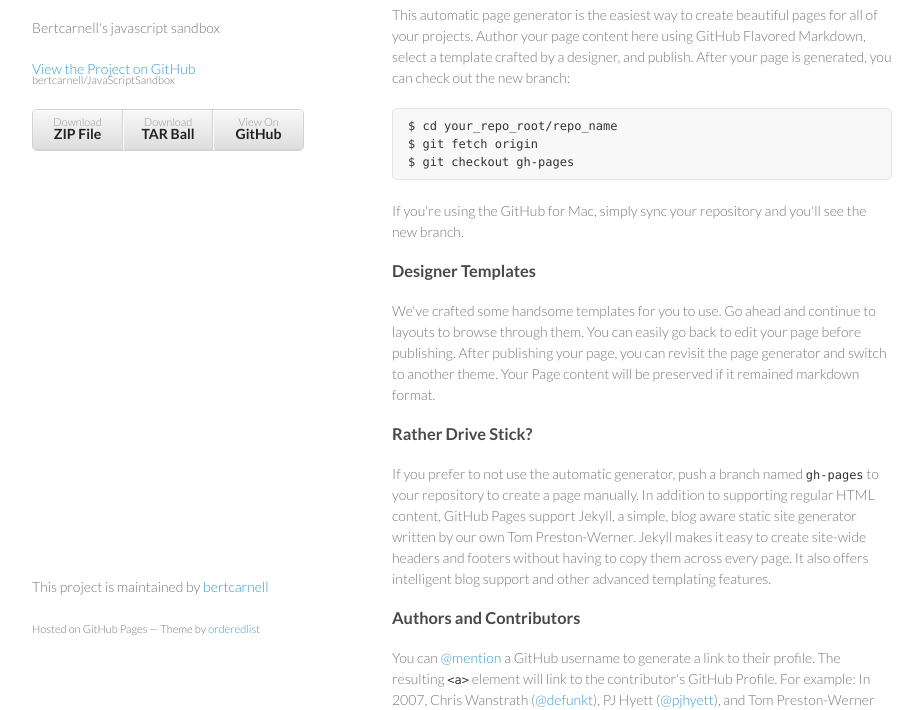
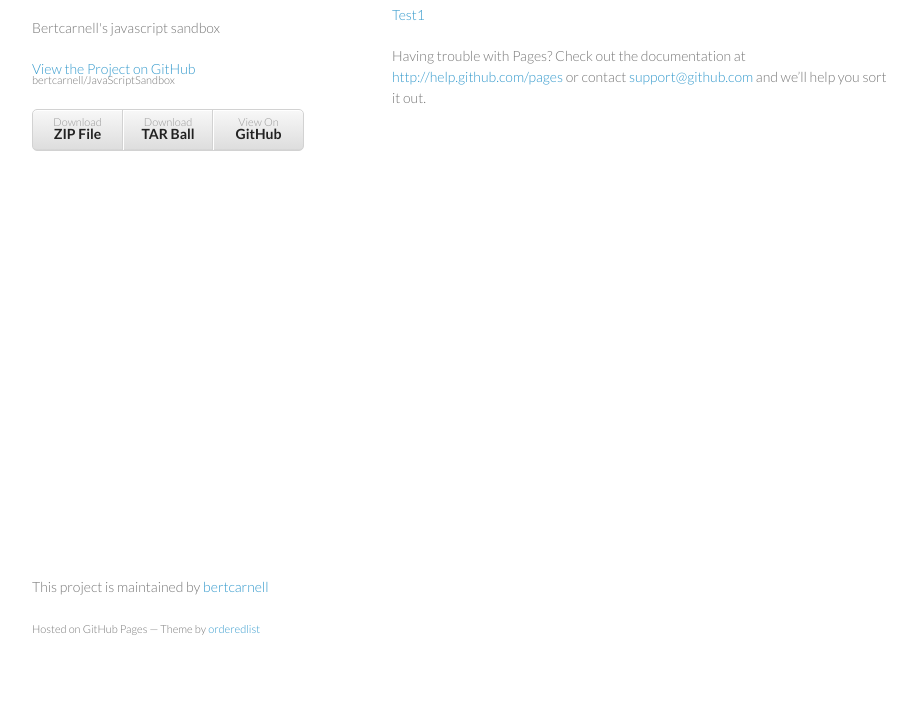
Before and after one commit to bertcarnell/JavaScriptSandbox, a plain HTML site: page index.html in a window 1280 px wide. Shown: the part 92-802 px from the top of the page, without its empty margins (178-1101 px from the left). Drawn offline with Linux system fonts and the light colour scheme.

Commit message:
Update index.html

```diff
--- a/index.html
+++ b/index.html
@@ -31,32 +31,7 @@
         <h3>
 <a name="welcome-to-github-pages" class="anchor" href="#welcome-to-github-pages"><span class="octicon octicon-link"></span></a>Welcome to GitHub Pages.</h3>
 
-<p>This automatic page generator is the easiest way to create beautiful pages for all of your projects. Author your page content here using GitHub Flavored Markdown, select a template crafted by a designer, and publish. After your page is generated, you can check out the new branch:</p>
-
-<pre><code>$ cd your_repo_root/repo_name
-$ git fetch origin
-$ git checkout gh-pages
-</code></pre>
-
-<p>If you're using the GitHub for Mac, simply sync your repository and you'll see the new branch.</p>
-
-<h3>
-<a name="designer-templates" class="anchor" href="#designer-templates"><span class="octicon octicon-link"></span></a>Designer Templates</h3>
-
-<p>We've crafted some handsome templates for you to use. Go ahead and continue to layouts to browse through them. You can easily go back to edit your page before publishing. After publishing your page, you can revisit the page generator and switch to another theme. Your Page content will be preserved if it remained markdown format.</p>
-
-<h3>
-<a name="rather-drive-stick" class="anchor" href="#rather-drive-stick"><span class="octicon octicon-link"></span></a>Rather Drive Stick?</h3>
-
-<p>If you prefer to not use the automatic generator, push a branch named <code>gh-pages</code> to your repository to create a page manually. In addition to supporting regular HTML content, GitHub Pages support Jekyll, a simple, blog aware static site generator written by our own Tom Preston-Werner. Jekyll makes it easy to create site-wide headers and footers without having to copy them across every page. It also offers intelligent blog support and other advanced templating features.</p>
-
-<h3>
-<a name="authors-and-contributors" class="anchor" href="#authors-and-contributors"><span class="octicon octicon-link"></span></a>Authors and Contributors</h3>
-
-<p>You can <a href="https://github.com/blog/821" class="user-mention">@mention</a> a GitHub username to generate a link to their profile. The resulting <code>&lt;a&gt;</code> element will link to the contributor's GitHub Profile. For example: In 2007, Chris Wanstrath (<a href="https://github.com/defunkt" class="user-mention">@defunkt</a>), PJ Hyett (<a href="https://github.com/pjhyett" class="user-mention">@pjhyett</a>), and Tom Preston-Werner (<a href="https://github.com/mojombo" class="user-mention">@mojombo</a>) founded GitHub.</p>
-
-<h3>
-<a name="support-or-contact" class="anchor" href="#support-or-contact"><span class="octicon octicon-link"></span></a>Support or Contact</h3>
+<p><a name="test1" href="test1.html">Test1</a></a></p>
 
 <p>Having trouble with Pages? Check out the documentation at <a href="http://help.github.com/pages">http://help.github.com/pages</a> or contact <a href="mailto:support@github.com">support@github.com</a> and we’ll help you sort it out.</p>
       </section>
```
